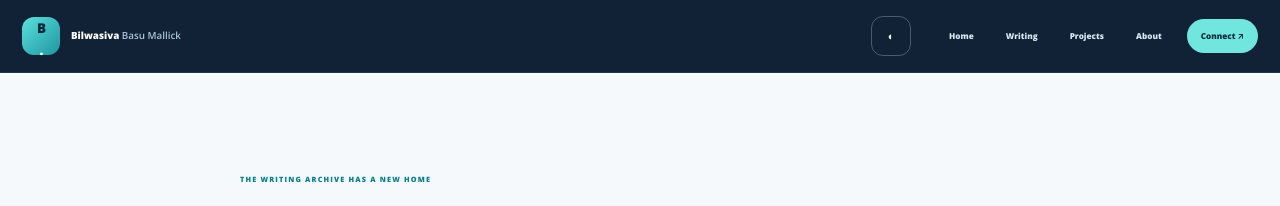
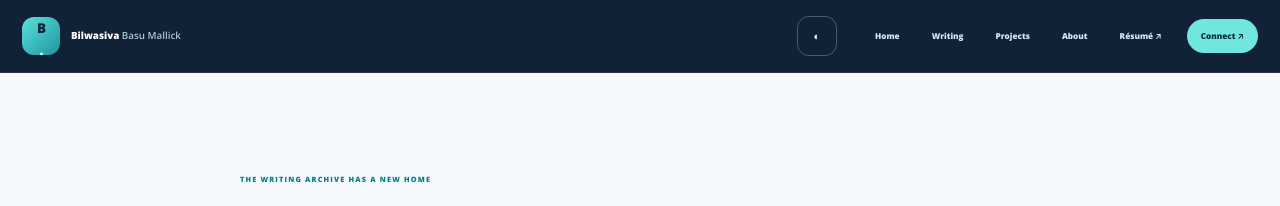
Before and after one commit to Bilwasiva/bilwasiva.github.io, a Jekyll site: the page built from blog/index.html, in a window 1280 px wide. Shown: the top 206 px of the page. Built offline with Jekyll 4.4.1, drawn with Linux system fonts in a browser that asks for light colours; nearby versions of some CDN libraries.

Commit message:
Restore recruiter-friendly resume link and document public resume source

```diff
--- a/_includes/nav.html
+++ b/_includes/nav.html
@@ -13,6 +13,7 @@
       <a href="{{ '/writing/' | relative_url }}" {% if page.url contains '/writing/' or page.layout == 'post' %}aria-current="page"{% endif %}>Writing</a>
       <a href="{{ '/projects/' | relative_url }}" {% if page.url contains '/projects/' %}aria-current="page"{% endif %}>Projects</a>
       <a href="{{ '/aboutme/' | relative_url }}" {% if page.url contains '/aboutme/' %}aria-current="page"{% endif %}>About</a>
+      <a href="https://drive.google.com/file/d/1gPxknuBRddlNLy1l4IB9EwX9YlxjICuM/view?usp=sharing" target="_blank" rel="noopener noreferrer" aria-label="View résumé on Google Drive (opens in new tab)">Résumé ↗</a>
       <a class="bm-nav-cta" href="https://www.linkedin.com/in/bilwasiva/" target="_blank" rel="noopener noreferrer">Connect <span aria-hidden="true">↗</span></a>
     </div>
   </div>
--- a/index.html
+++ b/index.html
@@ -20,6 +20,7 @@ share-img: /img/bio-photo.jpg
         <div class="bm-hero-links" aria-label="Professional profiles">
           <a href="https://www.linkedin.com/in/bilwasiva/" target="_blank" rel="noopener noreferrer">LinkedIn ↗</a>
           <a href="https://github.com/Bilwasiva" target="_blank" rel="noopener noreferrer">GitHub ↗</a>
+          <a href="https://drive.google.com/file/d/1gPxknuBRddlNLy1l4IB9EwX9YlxjICuM/view?usp=sharing" target="_blank" rel="noopener noreferrer">Résumé ↗</a>
           <a href="{{ '/feed.xml' | relative_url }}">RSS ↗</a>
         </div>
       </div>
```
Also changed, not shown: README.md.
